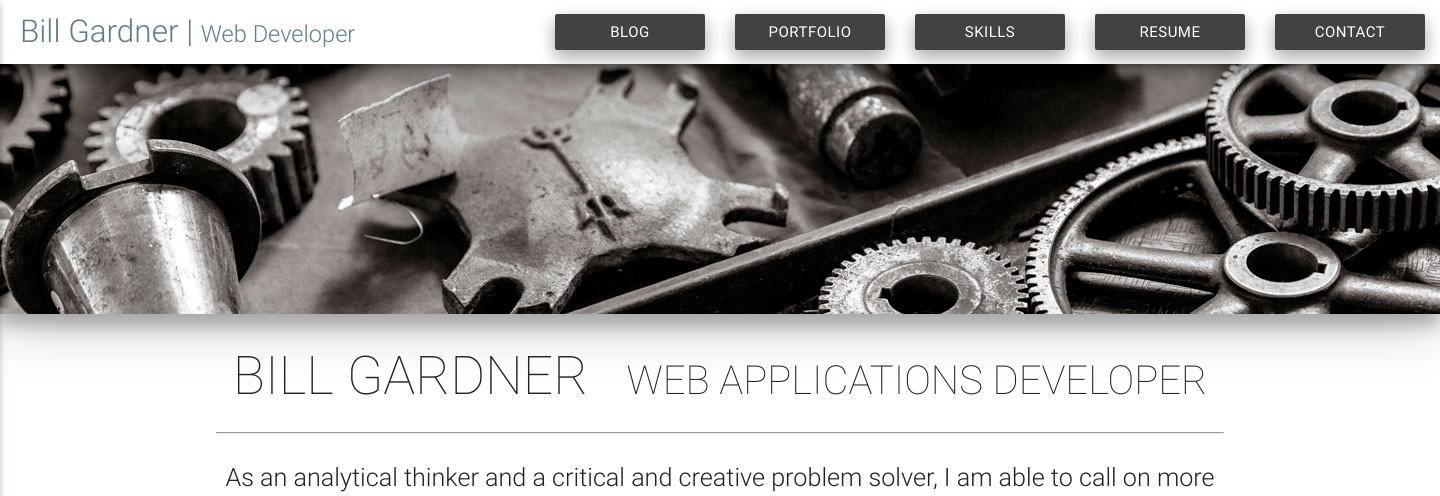
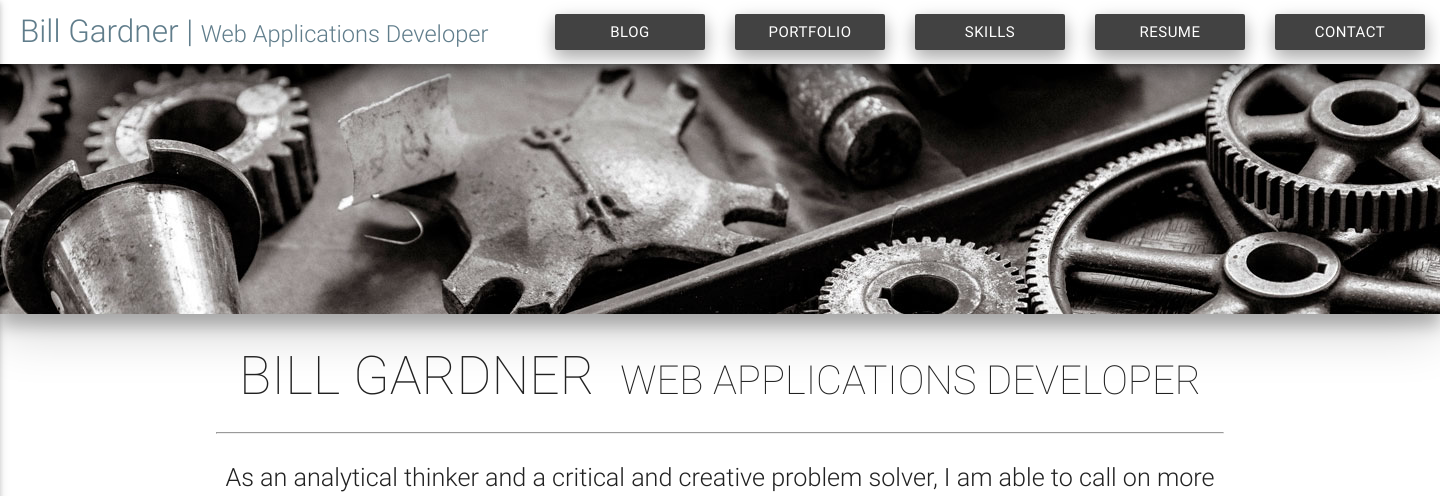
Before and after one commit to williamjohngardner/williamjgardner, a Django app: page / in a window 1440 px wide. Shown: the top 496 px of the page. Run offline with Django 3.2, Linux system fonts and the light colour scheme; some libraries are stand-ins or nearby versions.

Commit message:
changing responsiveness of titles

```diff
--- a/templates/base.html
+++ b/templates/base.html
@@ -3,7 +3,7 @@
 <html>
   <head>
     <meta charset="utf-8">
-      <title>Bill Gardner | Web Developer</title>
+      <title>Bill Gardner | Web Applications Developer</title>
         <!--Import Google Icon Font-->
         <link href="http://fonts.googleapis.com/icon?family=Material+Icons" rel="stylesheet">
         <!--Import materialize.css-->
@@ -26,7 +26,7 @@
 <div class="navbar-fixed">
   <nav>
     <div class="nav-wrapper white z-depth-3">
-      <a id="logo" href="/" class="brand-logo blue-grey-text text-darken-1-text flow-text hide-on-small-only">Bill Gardner  |  <small>Web Developer</small></a>
+      <a id="logo" href="/" class="brand-logo blue-grey-text text-darken-1-text flow-text hide-on-small-only">Bill Gardner  |  <small>Web Applications Developer</small></a>
       <a href="#" data-activates="mobile-demo" class="button-collapse"><i class="material-icons blue-grey darken-1">menu</i></a>
         <ul id="buttons" class="right hide-on-med-and-down">
           <li><a id="btn" class="waves-effect grey darken-3 btn z-depth-2" href="http://www.williamjohngardner.com/blog">Blog</a></li>
--- a/templates/index.html
+++ b/templates/index.html
@@ -10,7 +10,8 @@
 {% endblock %}
 {% block about %}
   <div class="container">
-    <h2 class="center-align">BILL GARDNER &nbsp <small>WEB APPLICATIONS DEVELOPER</small></h2>
+    <h2 class="center-align hide-on-med-and-down">BILL GARDNER &nbsp<small>WEB APPLICATIONS DEVELOPER</small></h2>
+    <h2 class="center-align hide-on-large-only">BILL GARDNER<br><small>WEB APPLICATIONS DEVELOPER</small></h2>
     <hr>
     <p class="flow-text center-align">As an analytical thinker and a critical and creative problem solver, I am able to call on more than 15 years of engineering and product development experience to solve complex software development questions.</p>
     <p class="flow-text center-align">I am seeking opportunities that will allow me to contribute my skills to the development of elegant software products as well as allowing my continued growth as a software developer.</p>
```
